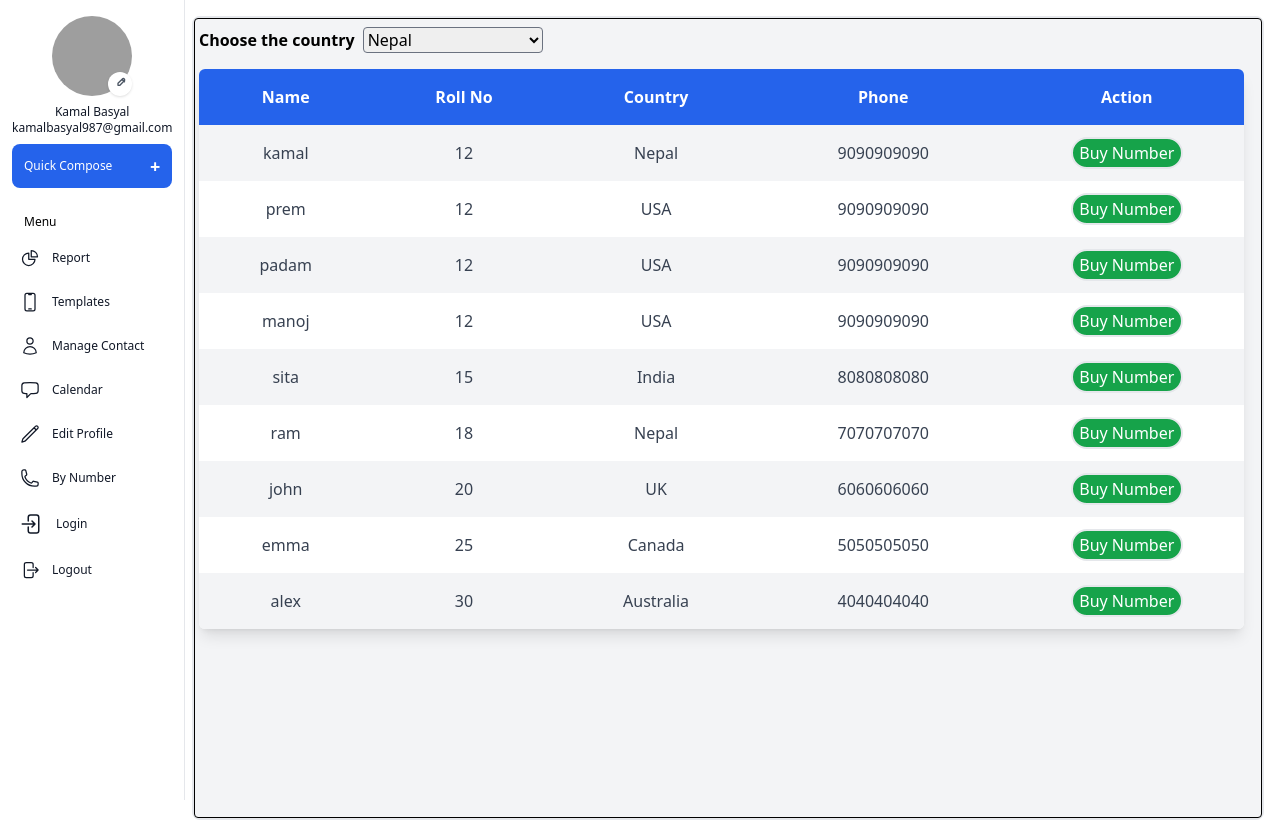
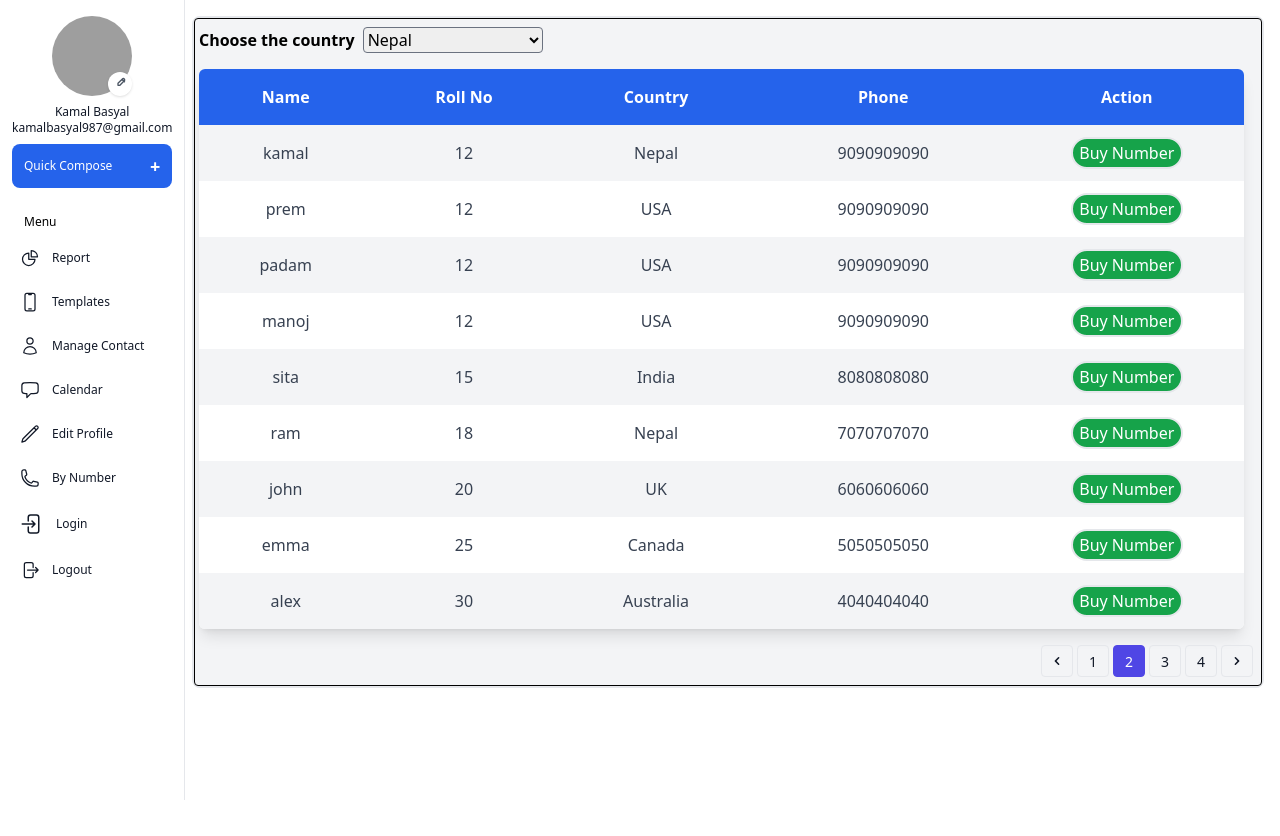
Before and after one commit to karanraju/Goldtree, a React (Vite) app: page /user/bycountry in a window 1280 px wide. After the commit the page ends 800 px from the top, so only its background shows below. Built offline with nearby package versions, Linux system fonts and the light colour scheme; grey boxes are pictures that could not be loaded.

Commit message:
pagination in tables

```diff
--- /dev/null
+++ b/src/components/pagination/index.jsx
@@ -0,0 +1,86 @@
+const Pagination = () => {
+    return (
+        <>
+            <ul className="flex justify-center gap-1 text-gray-900">
+                <li>
+                    <a
+                        href="#"
+                        className="grid size-8 place-content-center rounded border border-gray-200 transition-colors hover:bg-gray-50 rtl:rotate-180"
+                        aria-label="Previous page"
+                    >
+                        <svg
+                            xmlns="http://www.w3.org/2000/svg"
+                            className="size-4"
+                            viewBox="0 0 20 20"
+                            fill="currentColor"
+                        >
+                            <path
+                                fillRule="evenodd"
+                                d="M12.707 5.293a1 1 0 010 1.414L9.414 10l3.293 3.293a1 1 0 01-1.414 1.414l-4-4a1 1 0 010-1.414l4-4a1 1 0 011.414 0z"
+                                clipRule="evenodd"
+                            />
+                        </svg>
+                    </a>
+                </li>
+
+                <li>
+                    <a
+                        href="#"
+                        className="block size-8 rounded border border-gray-200 text-center text-sm/8 font-medium transition-colors hover:bg-gray-50"
+                    >
+                        1
+                    </a>
+                </li>
+
+                <li
+                    className="block size-8 rounded border border-indigo-600 bg-indigo-600 text-center text-sm/8 font-medium text-white"
+                >
+                    2
+                </li>
+
+                <li>
+                    <a
+                        href="#"
+                        className="block size-8 rounded border border-gray-200 text-center text-sm/8 font-medium transition-colors hover:bg-gray-50"
+                    >
+                        3
+                    </a>
+                </li>
+
+                <li>
+                    <a
+                        href="#"
+                        className="block size-8 rounded border border-gray-200 text-center text-sm/8 font-medium transition-colors hover:bg-gray-50"
+                    >
+                        4
+                    </a>
+                </li>
+
+                <li>
+                    <a
+                        href="#"
+                        className="grid size-8 place-content-center rounded border border-gray-200 transition-colors hover:bg-gray-50 rtl:rotate-180"
+                        aria-label="Next page"
+                    >
+                        <svg
+                            xmlns="http://www.w3.org/2000/svg"
+                            className="size-4"
+                            viewBox="0 0 20 20"
+                            fill="currentColor"
+                        >
+                            <path
+                                fillRule="evenodd"
+                                d="M7.293 14.707a1 1 0 010-1.414L10.586 10 7.293 6.707a1 1 0 011.414-1.414l4 4a1 1 0 010 1.414l-4 4a1 1 0 01-1.414 0z"
+                                clipRule="evenodd"
+                            />
+                        </svg>
+                    </a>
+                </li>
+            </ul>
+        </>
+
+    )
+
+}
+
+export default Pagination;
--- a/src/components/table/table.component.jsx
+++ b/src/components/table/table.component.jsx
@@ -2,6 +2,7 @@ import { useState } from "react";
 import { EyeIcon, TrashIcon } from "@heroicons/react/24/outline";
 import handleClick from "../common/alert";
 import handleEditClick from "../common/alert/edit";
+import Pagination from "../pagination";
 
 const TableComponent = ({ data }) => {
 
@@ -49,8 +50,7 @@ const TableComponent = ({ data }) => {
           {data.map((item, index) => (
             <tr
               key={index}
-            className={`bg-white border-b hover:bg-gray-50 ${
-              selectedRows.includes(index) ? "bg-blue-50" : ""
+              className={`bg-white border-b hover:bg-gray-50 ${selectedRows.includes(index) ? "bg-blue-50" : ""
                 }`}
             >
               <td className="w-4 p-4">
@@ -71,8 +71,7 @@ const TableComponent = ({ data }) => {
               <td className="px-6 py-4">
                 <span
                   className={`inline-block px-3 py-1 text-xs font-semibold rounded-full text-center
-                ${
-                  item.status.toLowerCase() === "sending"
+                ${item.status.toLowerCase() === "sending"
                       ? "text-yellow-700 bg-yellow-100"
                       : item.status.toLowerCase() === "failed"
                         ? "text-red-700 bg-red-100"
@@ -104,6 +103,12 @@ const TableComponent = ({ data }) => {
           ))}
         </tbody>
       </table>
+      <div className="mt-4 flex justify-end text-sm text-gray-600 mb-2 px-2">
+        <div className="flex items-center gap-1">
+          <Pagination/>
+
+        </div>
+      </div>
     </div>
   );
 };
--- a/src/layout/managecontacts.jsx
+++ b/src/layout/managecontacts.jsx
@@ -2,6 +2,7 @@ import { useState } from "react";
 import { PencilIcon, TrashIcon, PlusIcon } from "@heroicons/react/24/outline";
 import handleClick from "../components/common/alert";
 import handleEditClick from "../components/common/alert/edit";
+import Pagination from "../components/pagination";
 
 const contactData = [
   {
@@ -123,21 +124,8 @@ const ManageContacts = () => {
       <div className="mt-4 flex justify-between text-sm text-gray-600">
         <span>Displaying 1–6 of 6</span>
         <div className="flex items-center gap-1">
-          <button className="px-2 py-1 border rounded text-gray-500 bg-gray-100" disabled>
-            First
-          </button>
-          <button className="px-2 py-1 border rounded text-gray-500 bg-gray-100" disabled>
-            Previous
-          </button>
-          <span className="px-2">
-            Page <input className="w-10 border rounded text-center" defaultValue="1" /> of 1
-          </span>
-          <button className="px-2 py-1 border rounded text-gray-500 bg-gray-100" disabled>
-            Next
-          </button>
-          <button className="px-2 py-1 border rounded text-gray-500 bg-gray-100" disabled>
-            Last
-          </button>
+          <Pagination/>
+
         </div>
       </div>
 
--- a/src/layout/user.bynumber.jsx
+++ b/src/layout/user.bynumber.jsx
@@ -1,6 +1,7 @@
 import { MagnifyingGlassIcon } from "@heroicons/react/24/outline";
 import { useState, useEffect } from "react";
 import Swal from "sweetalert2";
+import Pagination from "../components/pagination";
 
 const FilterByCountry = () => {
     const tableData = [
@@ -71,8 +72,8 @@ const FilterByCountry = () => {
             confirmButtonColor: '#3085d6',
             cancelButtonColor: '#d33',
             confirmButtonText: 'Yes, buy it!'
-        }).then((result)=>{
-            if(result.isConfirmed){
+        }).then((result) => {
+            if (result.isConfirmed) {
                 Swal.fire(
                     'Bought!',
                     "You are about to take this number.",
@@ -102,7 +103,7 @@ const FilterByCountry = () => {
 
     return (
         <>
-            <div className=" border border-black rounded w-full h-[100vh] bg-gray-100">
+            <div className=" border border-black rounded w-full h-auto bg-gray-100">
                 <div className="space-x-2 mt-2 mb-2 pl-1">
                     <label className="font-semibold">Choose the country</label>
                     <select className="border border-gray-500 rounded" name="Select Country" id=""
@@ -150,6 +151,12 @@ const FilterByCountry = () => {
                         ))}
                     </tbody>
                 </table>
+                <div className="mt-4 flex justify-end text-sm text-gray-600 mb-2 px-2">
+                    <div className="flex items-center gap-1">
+                        <Pagination />
+
+                    </div>
+                </div>
 
 
             </div>
--- a/src/layout/userlayout.jsx
+++ b/src/layout/userlayout.jsx
@@ -1,6 +1,32 @@
+import { info } from "autoprefixer";
+import { useState } from "react";
 import { NavLink, Outlet } from "react-router-dom";
+import Swal from "sweetalert2";
 
 const UserLayout = () => {
+    const [showModal, setShowModal]= useState(false);
+
+    const handleClick=()=>{
+        Swal.fire({
+            title: "Are you sure you want to Log Out ?",
+            showDenyButton: true,
+            icon:'warning',
+            confirmButtonText:"Yes",
+            denyButtonText:"Cancel"
+        }).then((result)=>{
+            if(result.isConfirmed){
+                Swal.fire({
+                    title:"Log Out",
+                    icon:"success"
+
+
+                });
+            }else if(result.isDenied){
+                Swal.fire("Unable to log out", "", "info")
+            }
+        })
+        console.log("this is me show modal")
+    }
     return (
         <>
             <aside
@@ -186,8 +212,8 @@ const UserLayout = () => {
                                 className="flex items-center p-2 text-gray-900 rounded-lg hover:bg-gray-100 group"
                             >
 
-                                <svg xmlns="http://www.w3.org/2000/svg" viewBox="0 0 24 24" fill="currentColor" class="size-6">
-                                    <path fill-rule="evenodd" d="M16.5 3.75a1.5 1.5 0 0 1 1.5 1.5v13.5a1.5 1.5 0 0 1-1.5 1.5h-6a1.5 1.5 0 0 1-1.5-1.5V15a.75.75 0 0 0-1.5 0v3.75a3 3 0 0 0 3 3h6a3 3 0 0 0 3-3V5.25a3 3 0 0 0-3-3h-6a3 3 0 0 0-3 3V9A.75.75 0 1 0 9 9V5.25a1.5 1.5 0 0 1 1.5-1.5h6Zm-5.03 4.72a.75.75 0 0 0 0 1.06l1.72 1.72H2.25a.75.75 0 0 0 0 1.5h10.94l-1.72 1.72a.75.75 0 1 0 1.06 1.06l3-3a.75.75 0 0 0 0-1.06l-3-3a.75.75 0 0 0-1.06 0Z" clip-rule="evenodd" />
+                                <svg xmlns="http://www.w3.org/2000/svg" viewBox="0 0 24 24" fill="currentColor" className="size-6">
+                                    <path fillRule="evenodd" d="M16.5 3.75a1.5 1.5 0 0 1 1.5 1.5v13.5a1.5 1.5 0 0 1-1.5 1.5h-6a1.5 1.5 0 0 1-1.5-1.5V15a.75.75 0 0 0-1.5 0v3.75a3 3 0 0 0 3 3h6a3 3 0 0 0 3-3V5.25a3 3 0 0 0-3-3h-6a3 3 0 0 0-3 3V9A.75.75 0 1 0 9 9V5.25a1.5 1.5 0 0 1 1.5-1.5h6Zm-5.03 4.72a.75.75 0 0 0 0 1.06l1.72 1.72H2.25a.75.75 0 0 0 0 1.5h10.94l-1.72 1.72a.75.75 0 1 0 1.06 1.06l3-3a.75.75 0 0 0 0-1.06l-3-3a.75.75 0 0 0-1.06 0Z" clipRule="evenodd" />
                                 </svg>
 
 
@@ -199,8 +225,9 @@ const UserLayout = () => {
                             </NavLink>
                         </li>
                         <li>
-                            <a
-                                href="#"
+                            <NavLink
+                                to="#"
+                                onClick={handleClick}
                                 className="flex items-center p-2 text-gray-900 rounded-lg hover:bg-gray-100 group"
                             >
                                 <svg
@@ -217,8 +244,9 @@ const UserLayout = () => {
                                         d="M15.75 9V5.25A2.25 2.25 0 0 0 13.5 3h-6a2.25 2.25 0 0 0-2.25 2.25v13.5A2.25 2.25 0 0 0 7.5 21h6a2.25 2.25 0 0 0 2.25-2.25V15m3 0 3-3m0 0-3-3m3 3H9"
                                     />
                                 </svg>
-                                <span className="flex-1 ms-3 text-xs whitespace-nowrap">Logout</span>
-                            </a>
+                                <span className="flex-1 ms-3 text-xs whitespace-nowrap"
+                                >Logout</span>
+                            </NavLink>
                         </li>
                     </ul>
                 </div>
```
Lines whose indentation alone changed are shown as unchanged.
